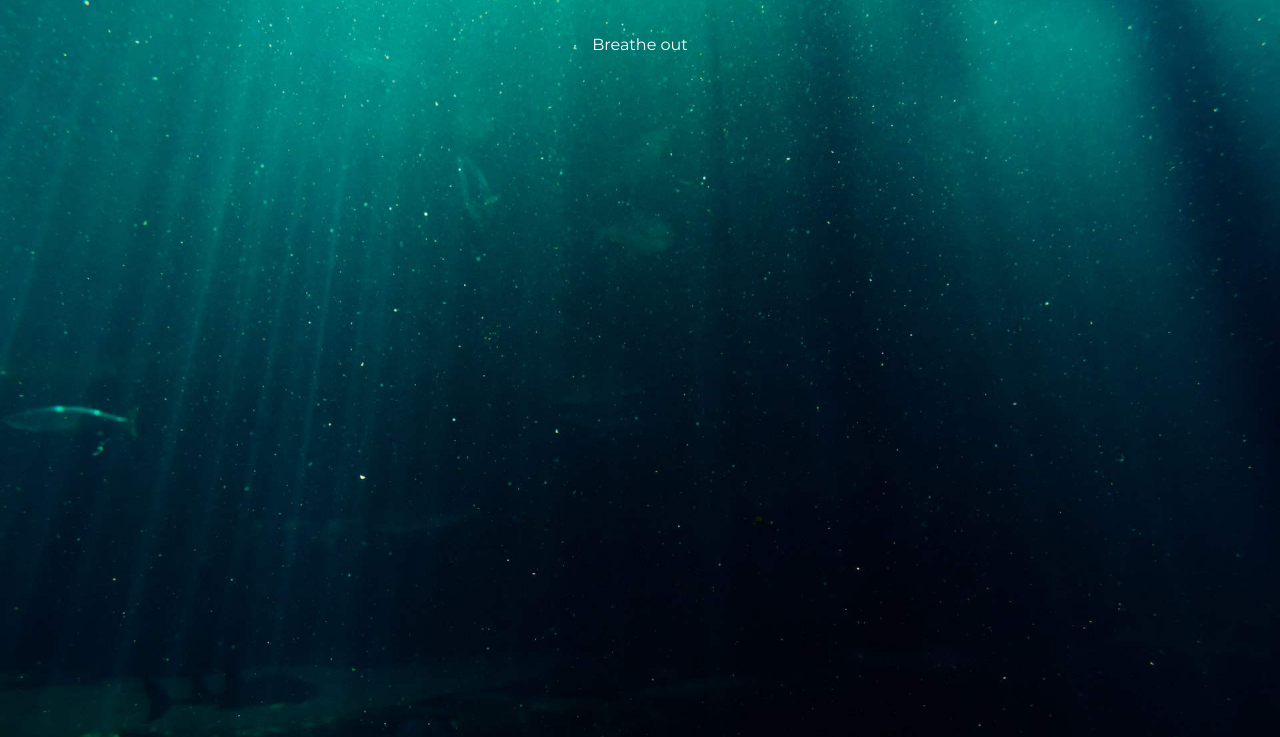
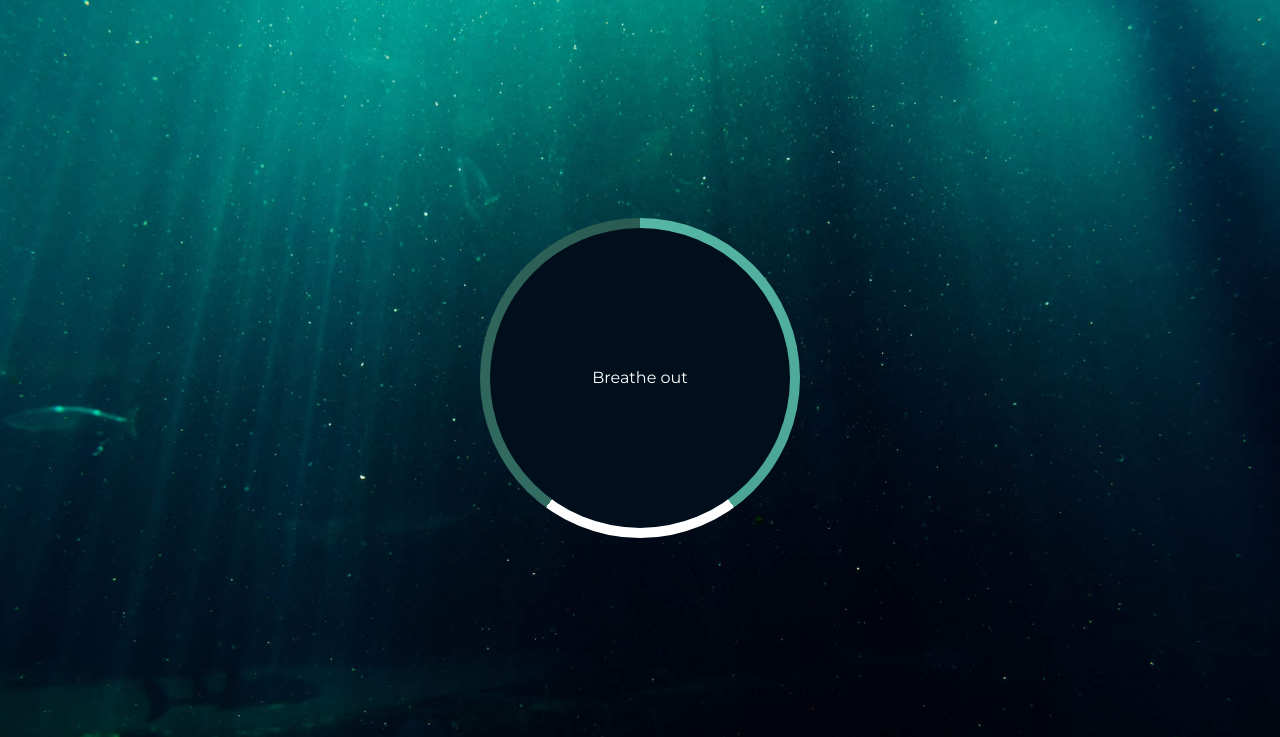
Before and after one commit to mayvastech/Relaxation-App, a plain HTML site: page index.html in a window 1280 px wide. Shown: the part 63-800 px from the top of the page. Drawn offline with Linux system fonts and the light colour scheme.

Commit message:
container and gradient-circle + circle styling

```diff
--- a/style.css
+++ b/style.css
@@ -1,4 +1,4 @@
-@import url('https://fonts.googleapis.com/css2?family=Montserrat&display=swap');
+@import url("https://fonts.googleapis.com/css2?family=Montserrat&display=swap");
 
 * {
   box-sizing: border-box;
@@ -8,9 +8,49 @@ body {
   background: #224941 url("./img/bg.jpg") no-repeat center center/cover;
   min-height: 100vh;
   color: #fff;
-    font-family: 'Montserrat', sans-serif;
+  font-family: "Montserrat", sans-serif;
   display: flex;
   flex-direction: column;
   align-items: center;
   margin: 0;
 }
+
+.container {
+  display: flex;
+  justify-content: center;
+  align-items: center;
+  height: 300px;
+  width: 300px;
+  margin: auto;
+  position: relative;
+  transform: scale(1);
+}
+
+.gradient-circle {
+  background: conic-gradient(
+    #55b7a4 0%,
+    #4ca493 40%,
+    #fff 40%,
+    #fff 60%,
+    #336d62 60%,
+    #2a5b52 100%
+  );
+  height: 320px;
+  width: 320px;
+  position: absolute;
+  top: -10px;
+  left: -10px;
+  z-index: -2;
+  border-radius: 50%;
+}
+
+.circle {
+  background-color: #010f1c;
+  height: 100%;
+  width: 100%;
+  border-radius: 50%;
+  position: absolute;
+  top: 0;
+  left: 0;
+  z-index: -1;
+}
```
Lines whose indentation alone changed are shown as unchanged.
